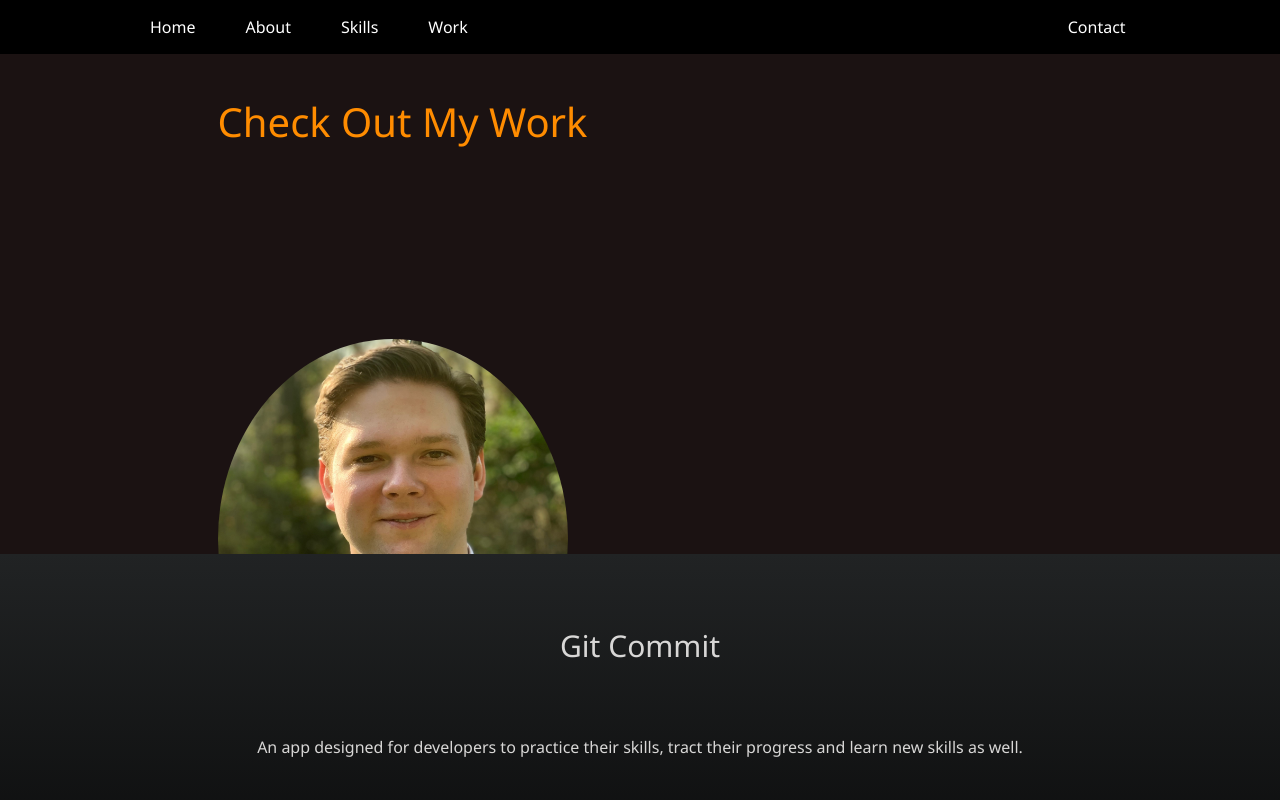
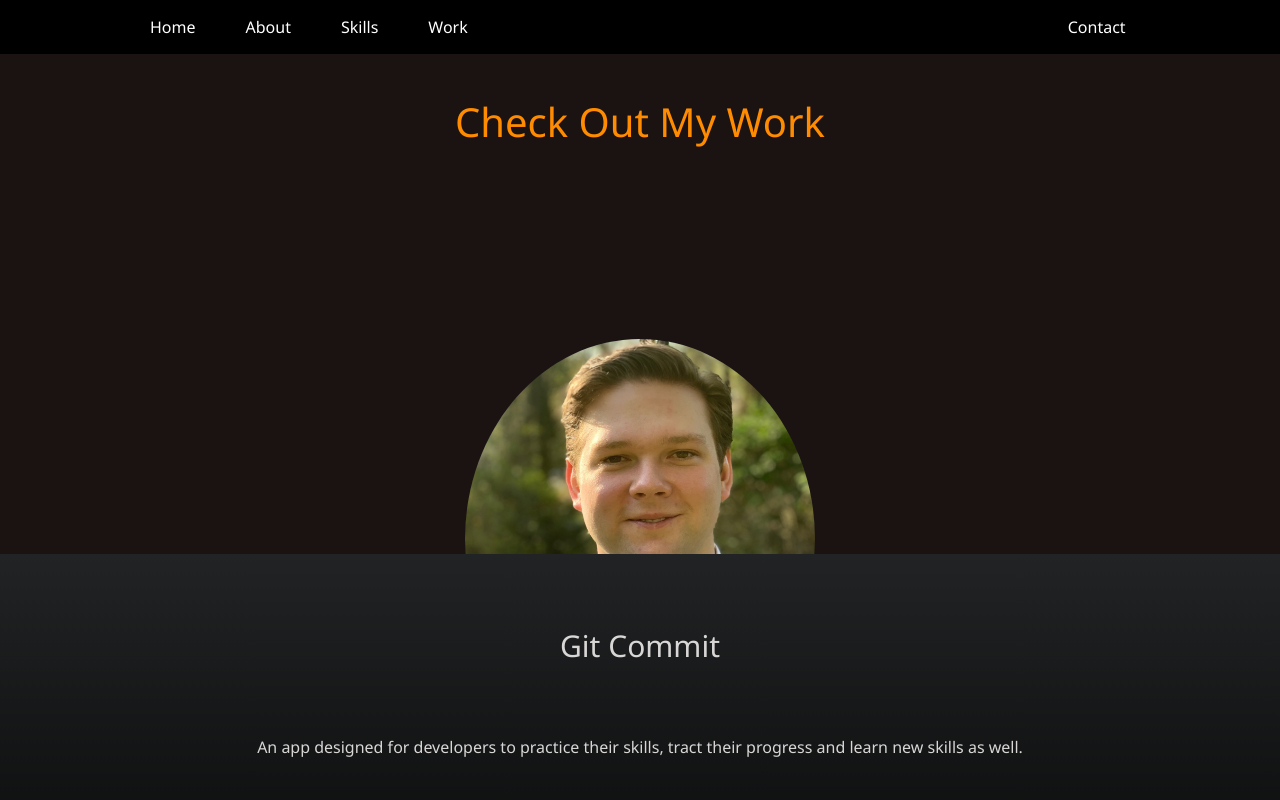
Before and after one commit to Sttorek/hi-im-seth, a React (Create React App) app: page /work in a window 1280 px wide. Shown: the top 800 px of the page. Built offline with nearby package versions, Linux system fonts and the light colour scheme.

Commit message:
querries to header of work section

```diff
--- a/src/App.css
+++ b/src/App.css
@@ -422,6 +422,9 @@ flex-direction: row;
   .projImg {
     margin-left: 200px;
   }
+  .workTitle {
+    margin-right: 200px;
+  }
 }
 
 @media screen and (max-width: 1580px) {
@@ -449,6 +452,10 @@ flex-direction: row;
   }
   .titles {
     display: flex;
+  }
+
+  .workTitle {
+    margin-right: 50px;
   }
 }
 
@@ -497,6 +504,13 @@ flex-direction: row;
   .workHead {
     flex-direction: column;
     margin-top: -500px;
+    align-items: center;
+    margin-left: 0%;
+    width: 100vw;
+  }
+  .workTitle {
+    width: 100%;
+    text-align: center;
   }
   .projCont {
     flex-direction: column;
```
